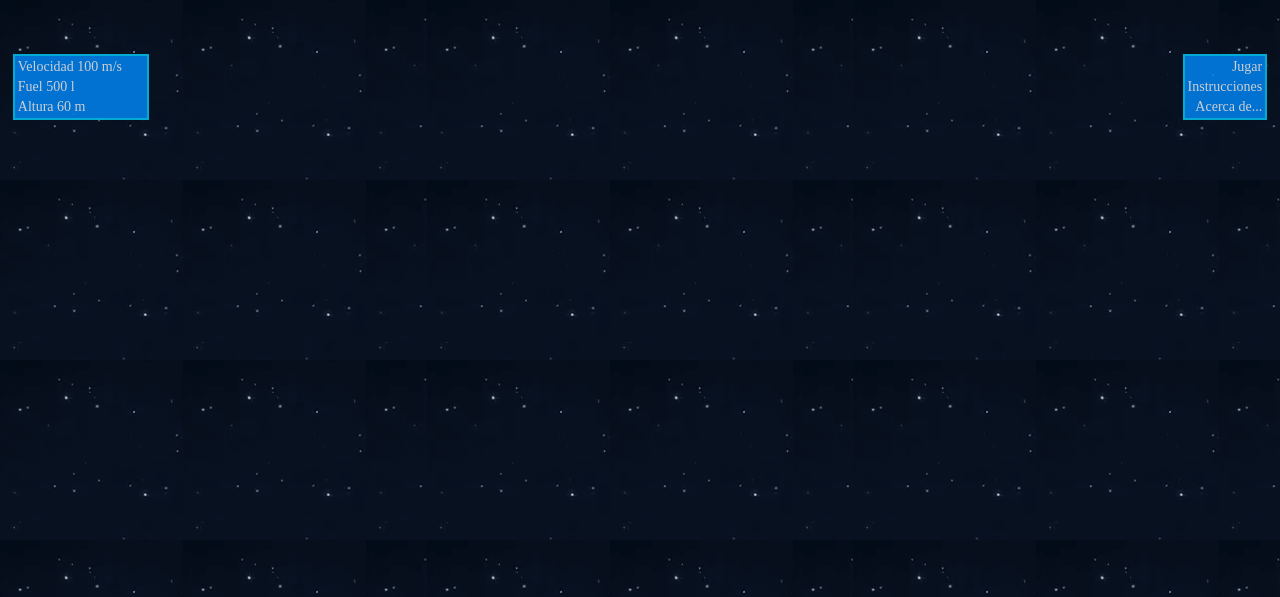
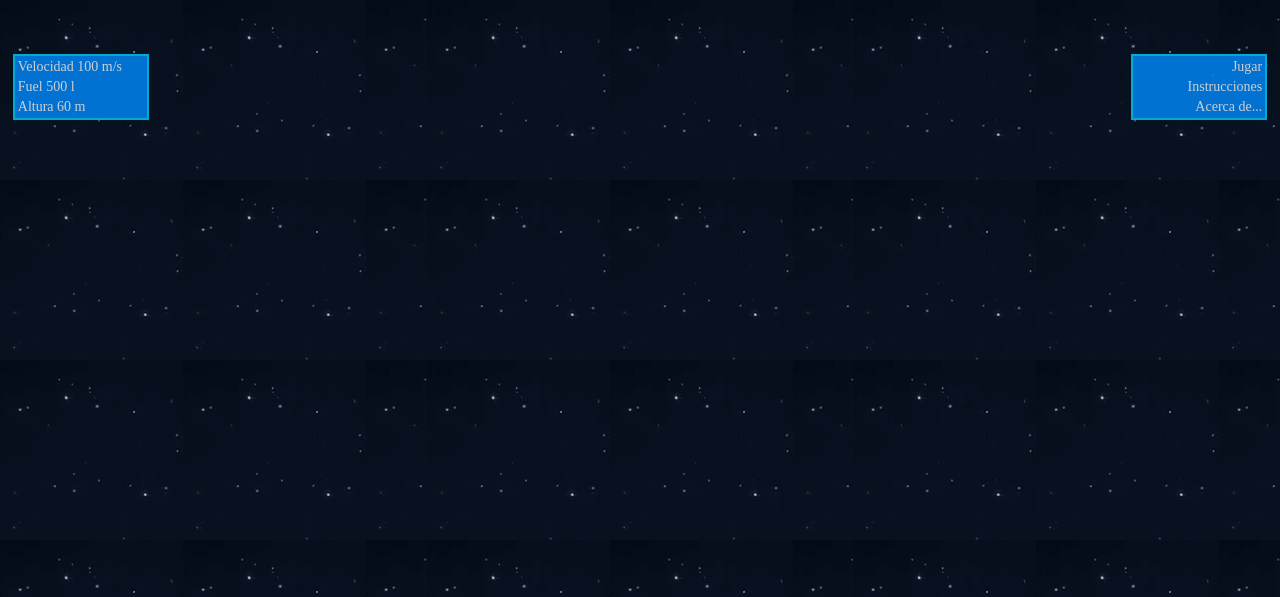
Before and after one commit to EspinozaME/Proyecto-Lunar-Landing-HTML-y-CSS-, a plain HTML site: page index-mob.html in a window 1280 px wide. Shown: the top 597 px of the page. Drawn offline with Linux system fonts and the light colour scheme.

Commit message:
Update mob.css

```diff
--- a/css/mob.css
+++ b/css/mob.css
@@ -53,7 +53,7 @@ body,html{
 	position:fixed;
 	top:5%;
 	right:1%;
-	width:130;
+	width:130px;
 	height: auto;
 	padding:1px;
 	text-align: right;
```
